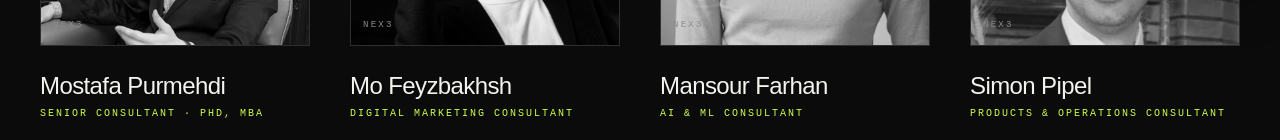
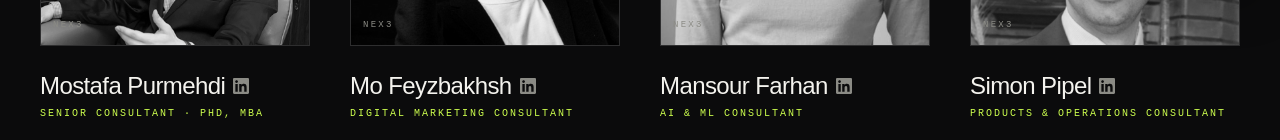
Before and after one commit to piratesandnavy/Nex-3-Emergent, a React (Create React App) app: page /team in a window 1280 px wide. Shown: the part 803-943 px from the top of the page. Built offline with nearby package versions, Linux system fonts and the light colour scheme; no server answers; a web font is replaced by a local one.

Commit message:
Add LinkedIn profiles to team members (#39)

```diff
--- a/src/pages/Team.jsx
+++ b/src/pages/Team.jsx
@@ -14,24 +14,28 @@
     role: "Senior Consultant · PhD, MBA",
     bio: "Leading expert in AI and Web3 business strategy with 15+ years helping companies navigate digital transformation. Specializes in strategic planning, technology integration, and organizational change.",
     image: "/images/team/mostafa-purmehdi.jpg",
+    linkedin: "https://www.linkedin.com/in/purmehdi/",
   },
   {
     name: "Mo Feyzbakhsh",
     role: "Digital Marketing Consultant",
     bio: "Owns the digital front of your company — web design, paid social campaigns, community building, content strategy, and growth hacking for digital-first businesses.",
     image: "/images/team/mo-feyzbakhsh.jpg",
+    linkedin: "https://www.linkedin.com/in/feyzbakhsh/",
   },
   {
     name: "Mansour Farhan",
     role: "AI & ML Consultant",
     bio: "Machine learning engineer and AI strategist with deep expertise in shipping AI solutions for business. Focuses on practical AI adoption and ROI optimization.",
     image: "/images/team/mansour-farhan.jpg",
+    linkedin: "https://linkedin.com/in/mansour-farhan",
   },
   {
     name: "Simon Pipel",
     role: "Products & Operations Consultant",
     bio: "Product strategy and operations expert focused on scaling your operations — from product development to operational efficiency and team management.",
     image: "/images/team/simon-pipel.jpg",
+    linkedin: "https://www.linkedin.com/in/simon-pipel/",
   },
 ];
 
@@ -41,24 +45,28 @@
     role: "BI Intern",
     bio: "Business intelligence intern specializing in data analytics and insights. Passionate about leveraging data to drive strategic decisions.",
     image: "/images/team/raida-sarooj.jpg",
+    linkedin: "https://www.linkedin.com/in/raida-sarooj/",
   },
   {
     name: "Siddharth Manchanda",
     role: "AI Marketing & Sales Intern",
     bio: "AI marketing and sales specialist focused on using automation, data, and emerging tools to build smarter campaigns and sustainable growth.",
     image: "/images/team/siddharth-m.jpg",
+    linkedin: "https://www.linkedin.com/in/siddharthmspm",
   },
   {
     name: "Afrah Ameen",
     role: "Social Media Specialist Intern",
     bio: "Builds engaging online communities and crafts compelling content strategies, managing campaigns and social presence across platforms.",
     image: "/images/team/afrah-ameen.png",
+    linkedin: "https://www.linkedin.com/in/afrah-ameen/",
   },
   {
     name: "Dayakar Rayapureddy",
     role: "Sustainability & Leadership Intern",
     bio: "Leads the Youth for the Land program — mobilizing young changemakers around environmental stewardship and community-driven climate action.",
     image: "/images/team/dayakar-rayapureddy.png",
+    linkedin: "https://www.linkedin.com/in/dayakar-rayapureddy-018394195",
   },
 ];
 
@@ -68,6 +76,14 @@
   { n: "03", t: "Mentorship", d: "Work closely with industry experts and senior consultants." },
   { n: "04", t: "Career Support", d: "Guidance for applying to your dream jobs." },
 ];
+
+function LinkedInIcon() {
+  return (
+    <svg width="16" height="16" viewBox="0 0 24 24" fill="currentColor" aria-hidden="true">
+      <path d="M20.447 20.452h-3.554v-5.569c0-1.328-.027-3.037-1.852-3.037-1.853 0-2.136 1.445-2.136 2.939v5.667H9.351V9h3.414v1.561h.046c.477-.9 1.637-1.85 3.37-1.85 3.601 0 4.267 2.37 4.267 5.455v6.286zM5.337 7.433c-1.144 0-2.063-.926-2.063-2.065 0-1.138.92-2.063 2.063-2.063 1.14 0 2.064.925 2.064 2.063 0 1.139-.925 2.065-2.064 2.065zM7.114 20.452H3.556V9h3.558v11.452zM22.225 0H1.771C.792 0 0 .774 0 1.729v20.542C0 23.227.792 24 1.771 24h20.451C23.2 24 24 23.227 24 22.271V1.729C24 .774 23.2 0 22.222 0h.003z" />
+    </svg>
+  );
+}
 
 function PersonCard({ p, i }) {
   return (
@@ -91,7 +107,20 @@
           NEX3
         </span>
       </div>
-      <h3 className="font-display text-xl tracking-tight sm:text-2xl">{p.name}</h3>
+      <h3 className="font-display text-xl tracking-tight sm:text-2xl flex items-center gap-2">
+        {p.name}
+        {p.linkedin && (
+          <a
+            href={p.linkedin}
+            target="_blank"
+            rel="noopener noreferrer"
+            aria-label={`${p.name} on LinkedIn`}
+            className="inline-flex shrink-0 text-[var(--muted)] transition-colors hover:text-[var(--acid)]"
+          >
+            <LinkedInIcon />
+          </a>
+        )}
+      </h3>
       <p className="mt-1 font-mono text-[10px] uppercase tracking-[0.2em] text-[var(--acid)]">
         {p.role}
       </p>
```
